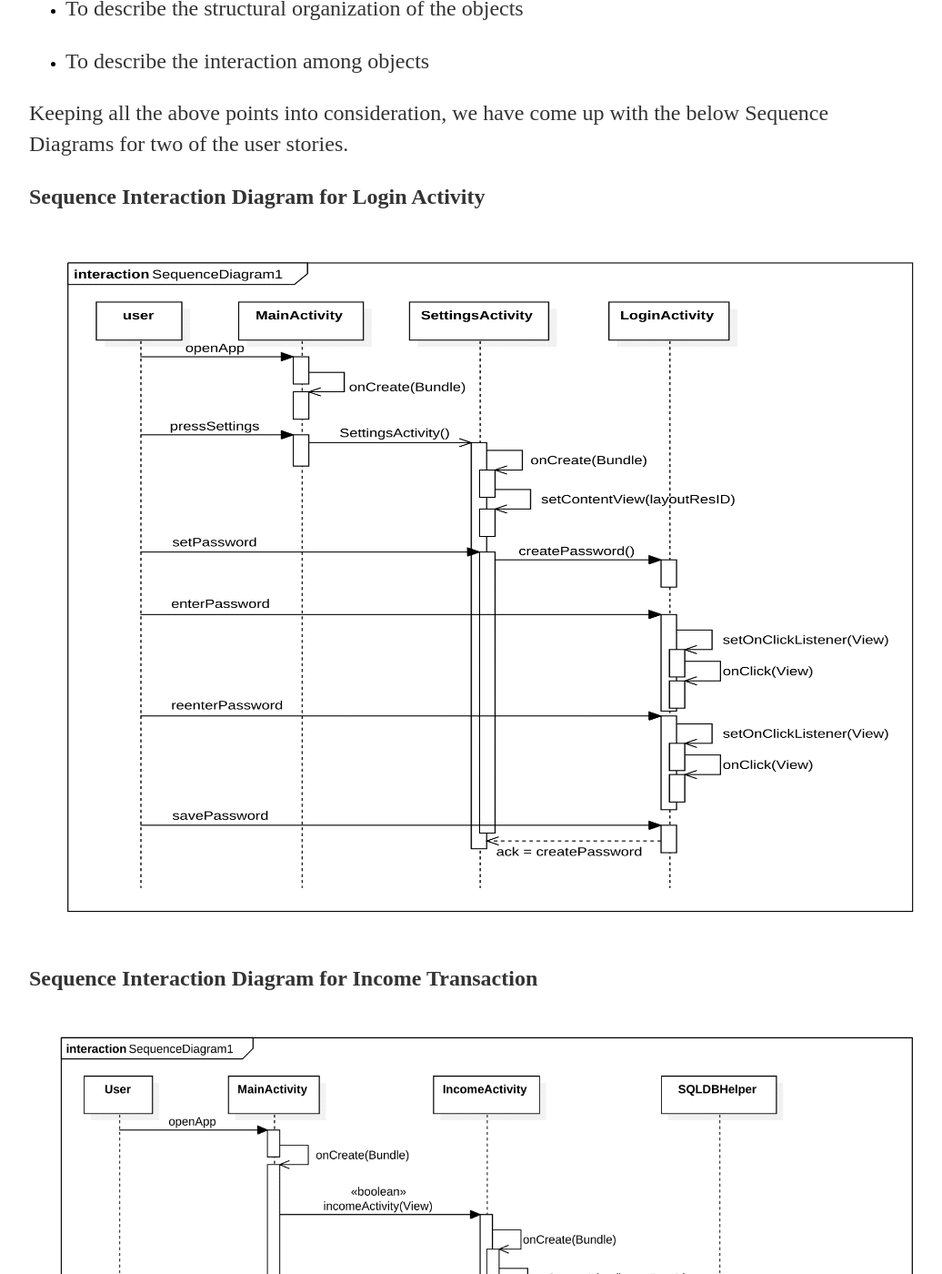
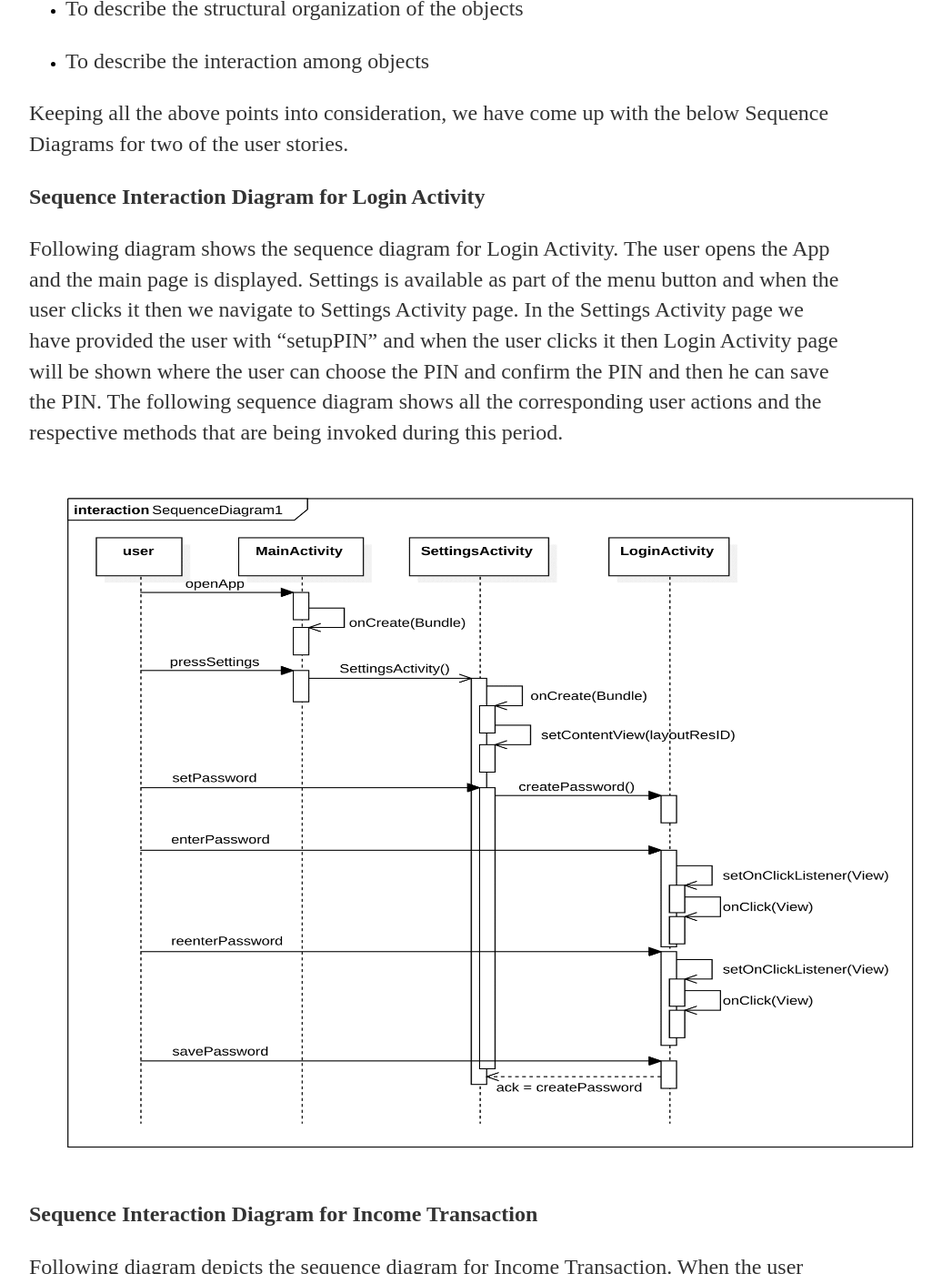
Before and after one commit to Anbehner/Android-Project, a Jekyll site: the page built from docs/_posts/2017-05-29-System-Design.md, in a window 1280 px wide and 1400 px high, scrolled down 711 px. Shown: the whole window at 91% size, without its empty margins (160-1196 px from the left). Built offline with Jekyll 4.4.1, drawn with Linux system fonts in a browser that asks for light colours; some of the changed text lies outside the part shown.

Commit message:
Added description for the sequence diagram

```diff
--- a/docs/_posts/2017-05-29-System-Design.md
+++ b/docs/_posts/2017-05-29-System-Design.md
@@ -23,10 +23,14 @@
 
 **Sequence Interaction Diagram for Login Activity**
 
+Following diagram shows the sequence diagram for Login Activity. The user opens the App and the main page is displayed. Settings is available as part of the menu button and when the user clicks it then we navigate to Settings Activity page.  In the Settings Activity page we have provided the user with "setupPIN" and when the user clicks it then Login Activity page will be shown where the user can choose the PIN and confirm the PIN and then he can save the PIN. The following sequence diagram shows all the corresponding user actions and the respective methods that are being invoked during this period.
+
 ![InteractionDiagram1]({{site.baseurl}}/images/Interaction_Diagram_for_Login_Activity-1.png "InteractionDiagram1"){:height="768px" width="1024px"}
 
 
 **Sequence Interaction Diagram for Income Transaction**
+
+Following diagram depicts the sequence diagram for Income Transaction. When the user opens the App, In the main page "Income" button will be available. The user can click the button to add the Income transaction. When the user clicks the button, it will invoke the Income Activity page where user can enter the details of the transaction i.e., Date, Category Type, Payment Type, Amount, Notes etc., and then he can save the transaction details of the Income Activity. The following sequence diagram shows all the corresponding user actions and the respective methods that are being invoked during this period.
 
 ![InteractionDiagram2]({{site.baseurl}}/images/InteractionDiagram_for_Income_transaction-1.png "InteractionDiagram2"){:height="768px" width="1024px"}
 
```
